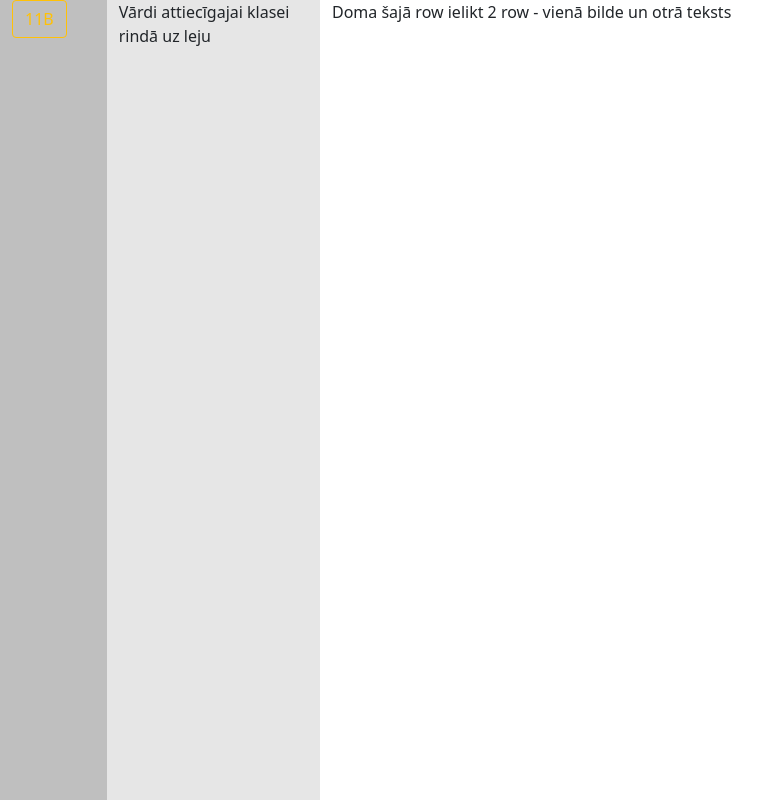
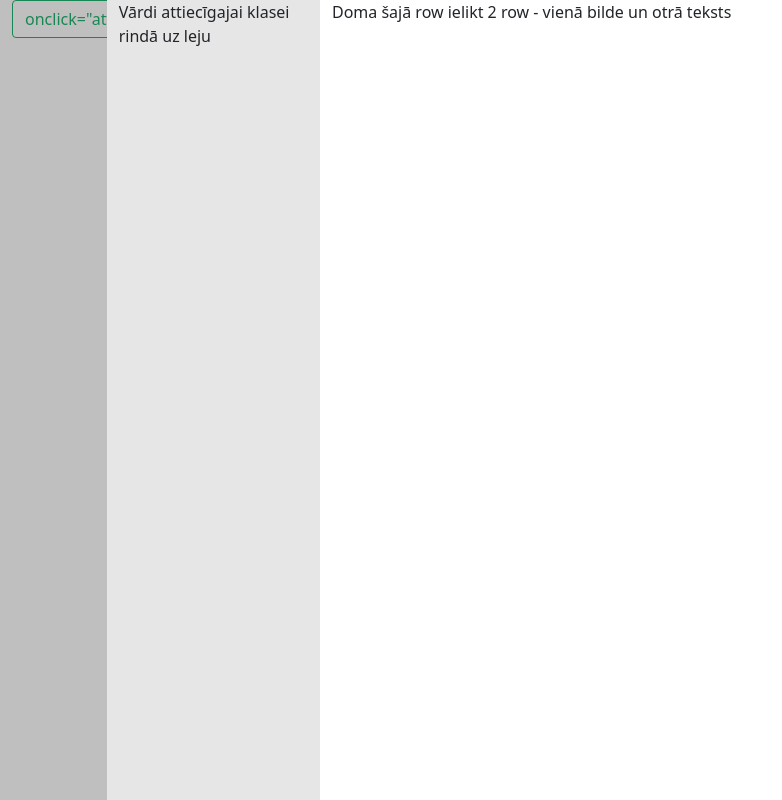
Before and after one commit to Arkeloy/Galerija, a plain HTML site: page galerija.html in a window 1280 px wide. Shown: the whole page, without its empty margins (0-782 px from the left). Drawn offline with nearby package versions, Linux system fonts and the light colour scheme.

Commit message:
Update galerija.html

```diff
--- a/galerija.html
+++ b/galerija.html
@@ -23,7 +23,7 @@
         <div class="container-fluid" style="background-color: darkgreen;"> <!-- vrb saite row organizācijai https://developer.mozilla.org/en-US/docs/Web/CSS/CSS_Grid_Layout -->
             <div class="row">
               <div class="col-1" style="background-color: rgb(191, 191, 191);"> <!-- klases -->
-                    <button type="button" class="btn btn-outline-warning" onclick="atvervardus()">11B</button>
+                    <button type="button" class="btn btn-outline-success"> onclick="atvervardus()">11B</button>
                     <div id="rezultats">
 
 
```
